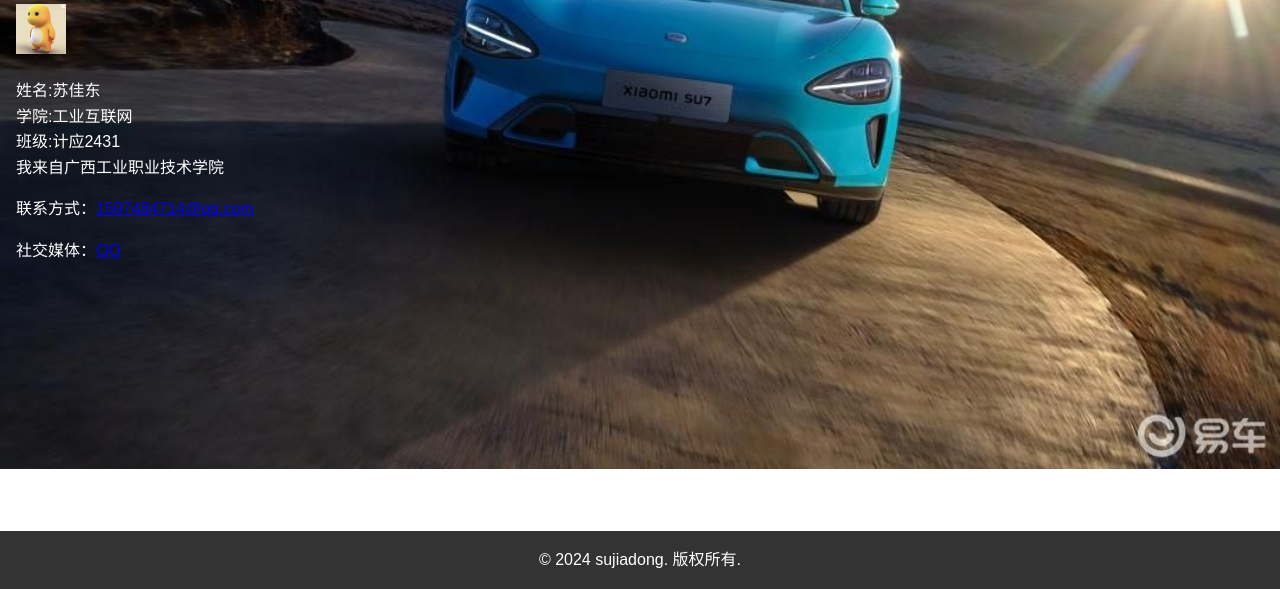
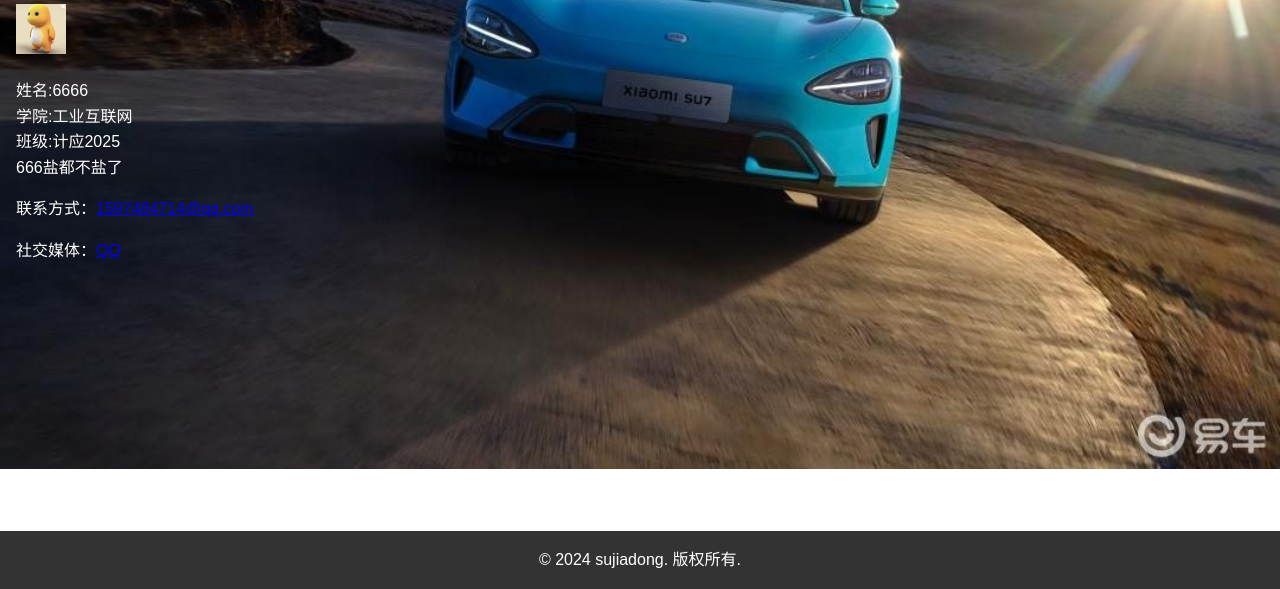
Before and after one commit to SkySjd1/1, a plain HTML site: page about.html in a window 1280 px wide. Shown: the part 211-800 px from the top of the page. Drawn offline with Linux system fonts and the light colour scheme.

Commit message:
about.html
Signed-off-by: SkySjd1 <1597484714@qq.com>

```diff
--- a/about.html
+++ b/about.html
@@ -29,7 +29,7 @@
         <section>
             <h2>关于我</h2>
             <img src="img/111f.gif" alt="作者照片" width="50">
-            <p>姓名:苏佳东</br>学院:工业互联网</br>班级:计应2431</br>我来自广西工业职业技术学院</p>
+            <p>姓名:6666</br>学院:工业互联网</br>班级:计应2025</br>666盐都不盐了</p>
             <p>联系方式：<a  href="mailto:1597484714@qq.com？subject=%20Welcome%20Email">1597484714@qq.com</a></p>
             <p>社交媒体：<a href="https://tool.gljlw.com/qq/?qq=1597484714">QQ</a></p>
         </section>
```
